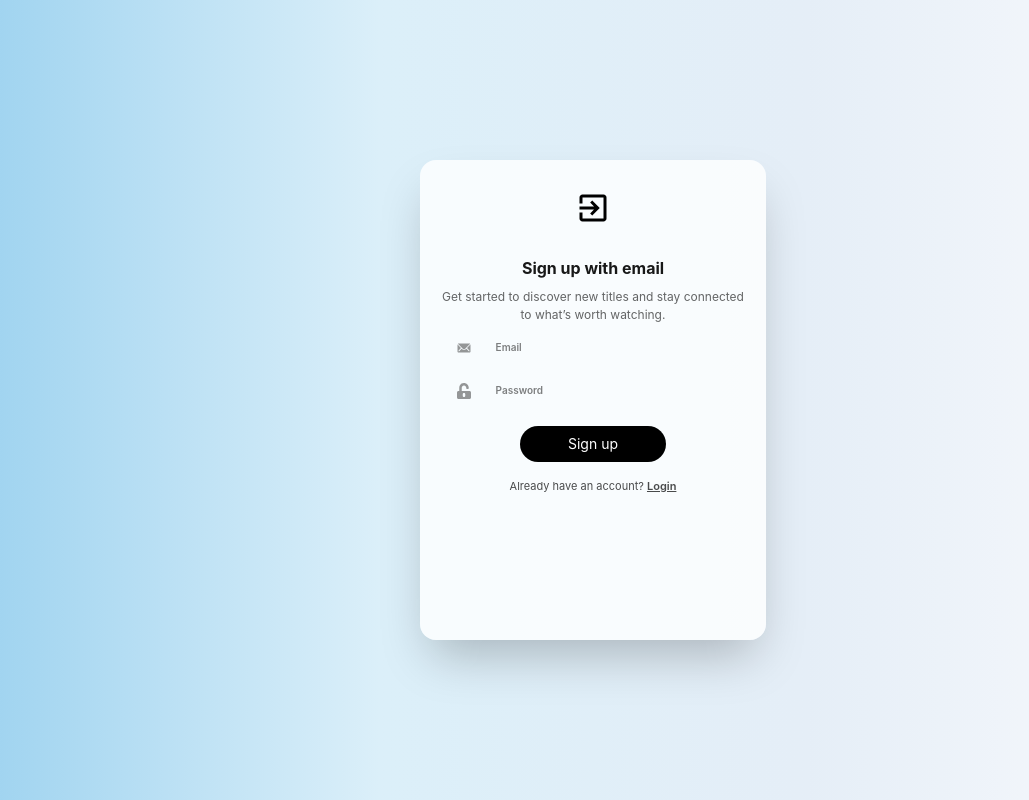
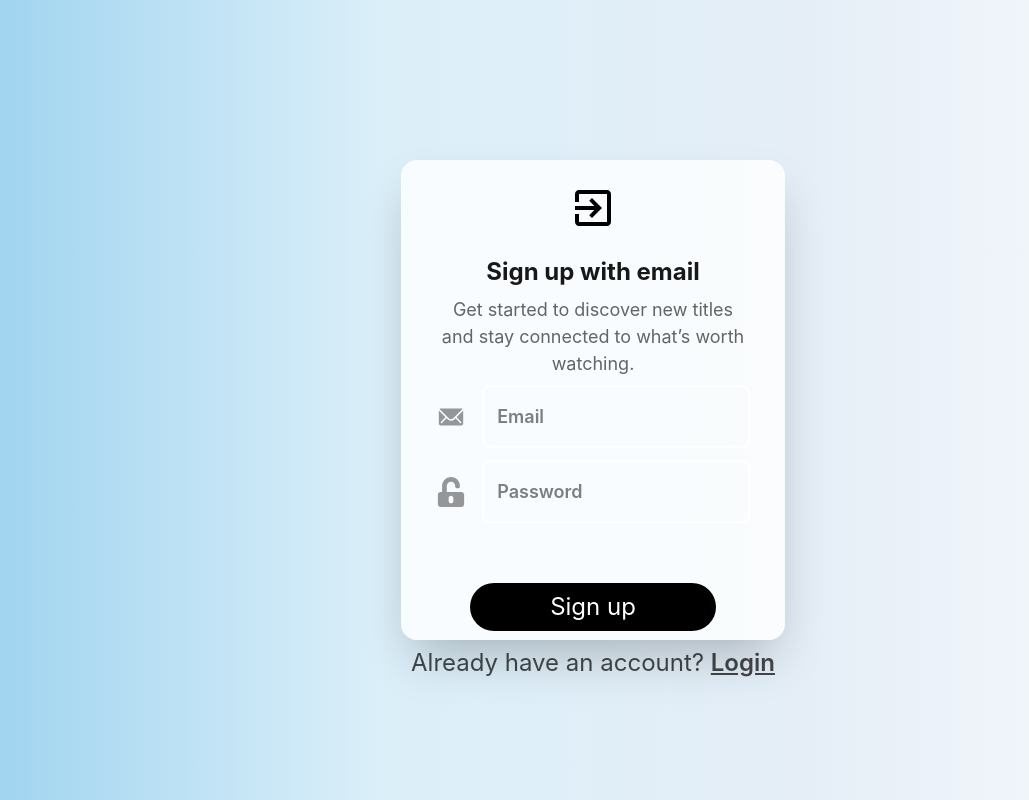
Before and after one commit to dhruval1907/Movixa_React, a React (Vite) app in the folder MovieProps/: page / in a window 1280 px wide. Shown: the whole page, without its empty margins (47-1076 px from the left). Built offline with nearby package versions, Linux system fonts and the light colour scheme.

Commit message:
loginn completed

```diff
--- a/MovieProps/src/App.jsx
+++ b/MovieProps/src/App.jsx
@@ -7,6 +7,7 @@ const App = () => {
   const [users, setUsers] = useState([]);
 
   return (
+
     <>
       {isLogin ? (
         <Login users={users} setIsLogin={setIsLogin} />
--- /dev/null
+++ b/MovieProps/src/components/Hero/Hero.jsx
@@ -0,0 +1,11 @@
+import React from 'react'
+
+const Hero = () => {
+  return (
+    <div>
+      <h1>Hero hai bhai</h1>
+    </div>
+  )
+}
+
+export default Hero
--- a/MovieProps/src/components/login/Login.jsx
+++ b/MovieProps/src/components/login/Login.jsx
@@ -29,20 +29,20 @@ const Login = ({ users, setIsLogin }) => {
           "linear-gradient(to right,#9AD1EF,#DBEFF9,#E5EEF7,#FBFBFD)",
       }}
     >
-      <div className="h-[60%] w-[27%] bg-white/80 rounded-2xl shadow-2xl">
+      <div className="h-[80%] lg:h-[60%] md:h-[80%] bg-white/80 rounded-2xl shadow-2xl md:w-[50%] lg:w-[30%] w-[80%]">
 
 
         <div className="w-full flex items-center justify-center text-4xl h-[20%]">
-          <IoMdExit />
+          <IoMdExit  className="text-5xl"/>
         </div>
 
 
         <div className="text-center flex items-center flex-col gap-2">
-          <h1 className="text-base font-bold opacity-[0.9]">
+          <h1 className="text-2xl font-bold opacity-[0.9]">
             Login with email
           </h1>
 
-          <p className="text-[12px] w-[90%] text-center opacity-[0.6]">
+          <p className="text-[18px] w-[75%] text-center opacity-[0.6]">
             Continue exploring movies and stay connected to what’s worth
             watching.
           </p>
@@ -53,33 +53,33 @@ const Login = ({ users, setIsLogin }) => {
           >
 
             <div className="w-full flex items-center justify-center gap-4">
-              <IoIosMail className="opacity-[0.4]" />
+              <IoIosMail className="opacity-[0.4] text-3xl" />
               <input
                 type="text"
                 placeholder="   Email"
                 value={email}
                 onChange={(e) => setEmail(e.target.value)}
-                className="w-[70%]   font-semibold py-2 text-[10px] border-2 rounded-lg border-white outline-none caret-transparent"
+                className="w-[70%]   font-semibold py-4 text-[18px] border-2 rounded-lg border-white outline-none caret-transparent  "
               />
             </div>
 
             <div className="w-full flex items-center justify-center gap-4 mt-3">
-              <FaUnlockAlt className="opacity-[0.4] text-sm" />
+              <FaUnlockAlt className="opacity-[0.4] text-3xl" />
               <input
                 type="password"
                 placeholder="   Password"
                 value={password}
                 onChange={(e) => setPassword(e.target.value)}
-                className="w-[70%] font-semibold py-2 text-[10px] border-2 rounded-lg border-white outline-none caret-transparent"
+                className="w-[70%] font-semibold py-4 text-[18px] border-2 rounded-lg border-white outline-none caret-transparent"
               />
             </div>
 
-            <button className="bg-black text-white px-12 py-2 text-sm font-light rounded-3xl mt-5 active:scale-95">
+            <button type="submit" className="bg-black text-white px-20 py-2 text-2xl font-light rounded-3xl mt-15 active:scale-95">
               Login
             </button>
 
 
-            <p className="text-[11px] mt-4 opacity-70">
+            <p className="text-sm lg:text-2xl md:text-2xl  mt-4 opacity-70">
               Don’t have an account?{" "}
               <span
                 onClick={() => setIsLogin(false)}
--- a/MovieProps/src/components/login/Reg.jsx
+++ b/MovieProps/src/components/login/Reg.jsx
@@ -24,21 +24,18 @@ const Reg = ({ setUsers, setIsLogin }) => {
     <div
       className="h-screen w-full flex items-center justify-center"
       style={{
-        background:
-          "linear-gradient(to right,#9AD1EF,#DBEFF9,#E5EEF7,#FBFBFD)",
+        background: "linear-gradient(to right,#9AD1EF,#DBEFF9,#E5EEF7,#FBFBFD)",
       }}
     >
-      <div className="h-[60%] w-[27%] bg-white/80 rounded-2xl shadow-2xl">
+      <div className="h-[80%] lg:h-[60%] md:h-[80%]  w-[80%] bg-white/80 rounded-2xl shadow-2xl md:w-[50%] lg:w-[30%]">
         <div className="w-full flex items-center justify-center text-4xl h-[20%]">
-          <IoMdExit />
+          <IoMdExit className="text-5xl" />
         </div>
 
         <div className="text-center flex flex-col gap-2">
-          <h1 className="text-base font-bold opacity-90">
-            Sign up with email
-          </h1>
+          <h1 className="text-2xl font-bold opacity-90">Sign up with email</h1>
 
-          <p className="text-[12px] w-[90%] opacity-60 mx-auto">
+          <p className="text-[18px] w-[80%] opacity-60 mx-auto">
             Get started to discover new titles and stay connected to what’s
             worth watching.
           </p>
@@ -49,32 +46,32 @@ const Reg = ({ setUsers, setIsLogin }) => {
             onSubmit={formHandler}
           >
             <div className="w-full flex items-center justify-center gap-4">
-              <IoIosMail className="opacity-40" />
+              <IoIosMail className="opacity-[0.4] text-3xl" />
               <input
                 type="email"
                 placeholder="   Email"
                 value={email}
                 onChange={(e) => setEmail(e.target.value)}
-                className="w-[70%] font-semibold py-2 text-[10px]  rounded-lg  boredr-none caret-transparent"
+                className="w-[70%] font-semibold py-4 text-[18px] border-2 rounded-lg border-white outline-none caret-transparent"
               />
             </div>
 
             <div className="w-full flex items-center justify-center gap-4 mt-3">
-              <FaUnlockAlt className="opacity-40" />
+              <FaUnlockAlt className="opacity-[0.4] text-3xl" />
               <input
                 type="password"
                 placeholder="   Password"
                 value={password}
                 onChange={(e) => setPassword(e.target.value)}
-                className="w-[70%] font-semibold py-2 text-[10px] rounded-lg outline-none caret-transparent"
+                className="w-[70%] font-semibold py-4 text-[18px] border-2 rounded-lg border-white outline-none caret-transparent"
               />
             </div>
 
-            <button className="bg-black text-white px-12 py-2 text-sm rounded-3xl mt-5 active:scale-95">
+            <button type="submit" className="bg-black text-white px-20 py-2 text-2xl rounded-3xl mt-15 active:scale-95">
               Sign up
             </button>
 
-            <p className="text-[11px] mt-4 opacity-70">
+            <p className="text-sm lg:text-2xl md:text-2xl   mt-4 opacity-70">
               Already have an account?{" "}
               <span
                 onClick={() => setIsLogin(true)}
```
